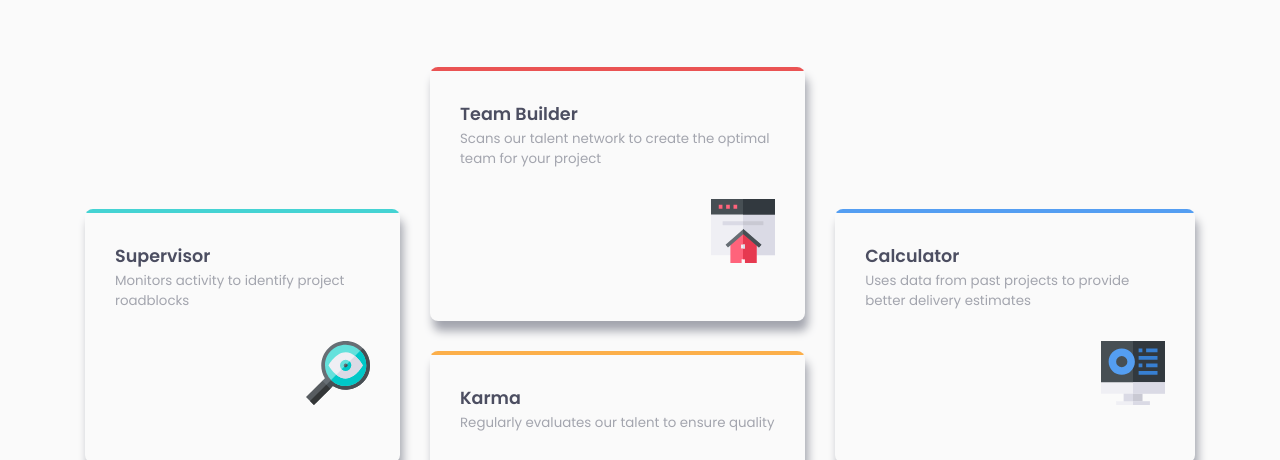
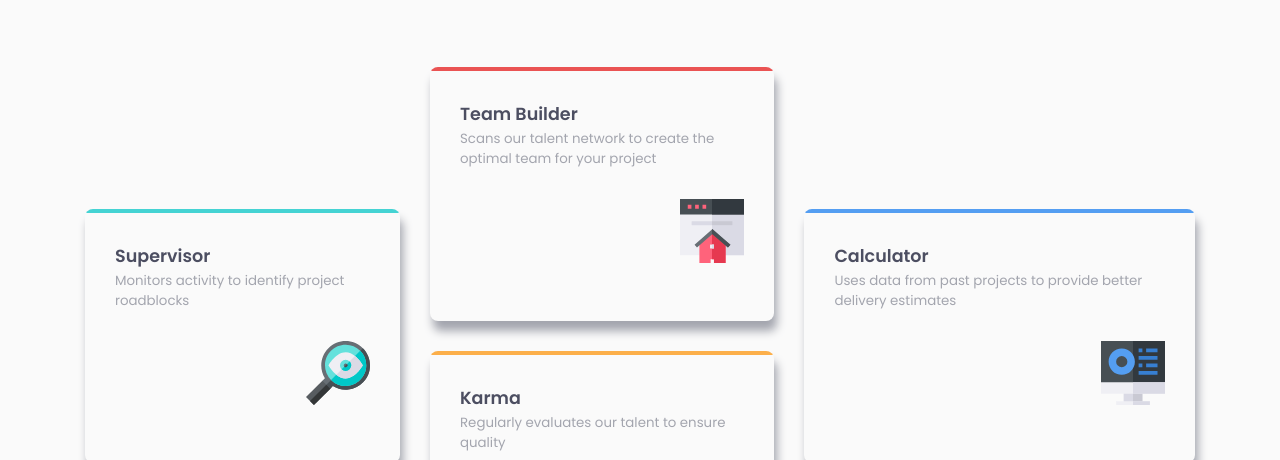
Before and after one commit to CodinGitHub/four-card-feature-section-master, a plain HTML site: page index.html in a window 1280 px wide. Shown: the part 271-731 px from the top of the page. Drawn offline with Linux system fonts and the light colour scheme.

Commit message:
solving width

```diff
--- a/styles.css
+++ b/styles.css
@@ -47,9 +47,10 @@ header p{
     animation: downup 1000ms;
 }
 .cards{
+    margin: 0 auto;
     min-width: 315px;
     min-height: 225px;
-    /* max-width: 500px; */
+    max-width: 500px;
     border-radius: 8px;
     background-color: var(--Very_Light_Gray);
     box-shadow: 3px 10px 10px var(--Grayish_Blue);
@@ -89,8 +90,8 @@ header p{
 /* -------------------- Footer -------------------- */
 .attribution { font-size: 11px; text-align: center; }
 .attribution a { color: hsl(228, 45%, 44%); }
-/* -------------------- (680px) -------------------- */
-@media only screen and (min-width: 680px){
+/* -------------------- (600px) -------------------- */
+@media only screen and (min-width: 600px){
     header{
         max-width: 525px;
         margin: 0 auto;
@@ -102,17 +103,14 @@ header p{
         font-size: 2.5em;
     }
 }
-/* -------------------- (740px) -------------------- */
-@media only screen and (min-width: 740px){
+/* -------------------- (780px) -------------------- */
+@media only screen and (min-width: 780px){
     .container{
         max-width: 1110px;
         margin: 90px auto 20px;
         padding: 0 30px;
     }
-    .cards{
-        /* max-width: 655px; */
-        height: 254px;
-    }
+
     .cardscontainer{
         display: grid;
         grid-template-columns: 1fr 1fr;
@@ -121,16 +119,21 @@ header p{
         max-width: 900px;
         margin: 0 auto;
     }
+    .cards{
+        max-width: 435px;
+        height: 254px;
+
+    }
     .twocards{
         grid-column: 2 / 3;
         grid-row: 1 / 3;
     }
 }
-/* -------------------- (1110px) -------------------- */
-@media only screen and (min-width: 1110px){
+/* -------------------- (1175px) -------------------- */
+@media only screen and (min-width: 1175px){
     .cardscontainer{
         display: flex;
-        justify-content: space-between;
+        /* justify-content: space-between; */
         align-items: center;
         max-width: 1110px;
     }
```
